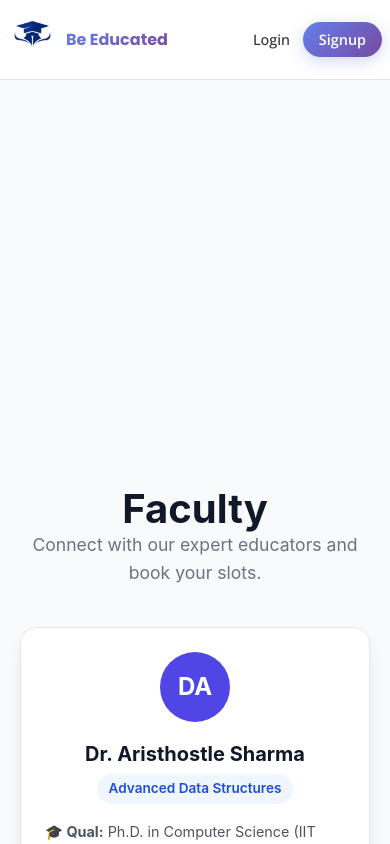
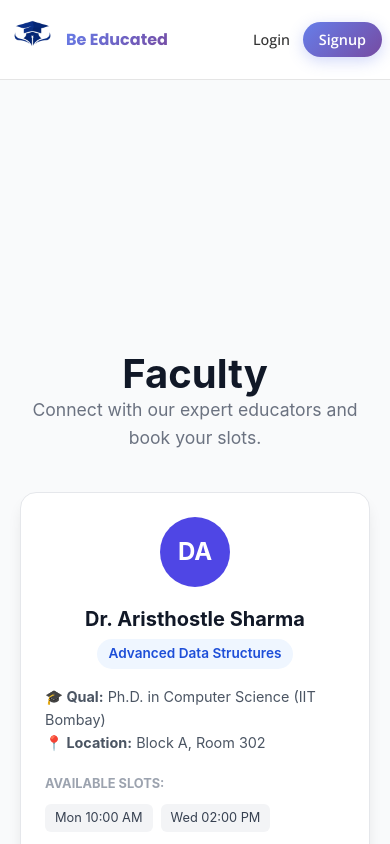
Before and after one commit to devansh101005/beeducatedweb, a React (Vite) app in the folder client/: page /faculty in a window 390 px wide. Shown: the top 844 px of the page. Built offline with nearby package versions, Linux system fonts and the light colour scheme.

Commit message:
css fixed

```diff
--- a/client/src/pages/FacultyPage.css
+++ b/client/src/pages/FacultyPage.css
@@ -15,7 +15,7 @@
 /* MANUAL MOBILE FIX: Increase padding if content is still hidden */
 @media (max-width: 768px) {
     .faculty-container {
-        padding-top: 300px; /* Increased specifically for mobile navbars */
+        padding-top: 30px; /* Increased specifically for mobile navbars */
 
     }
 }
```
